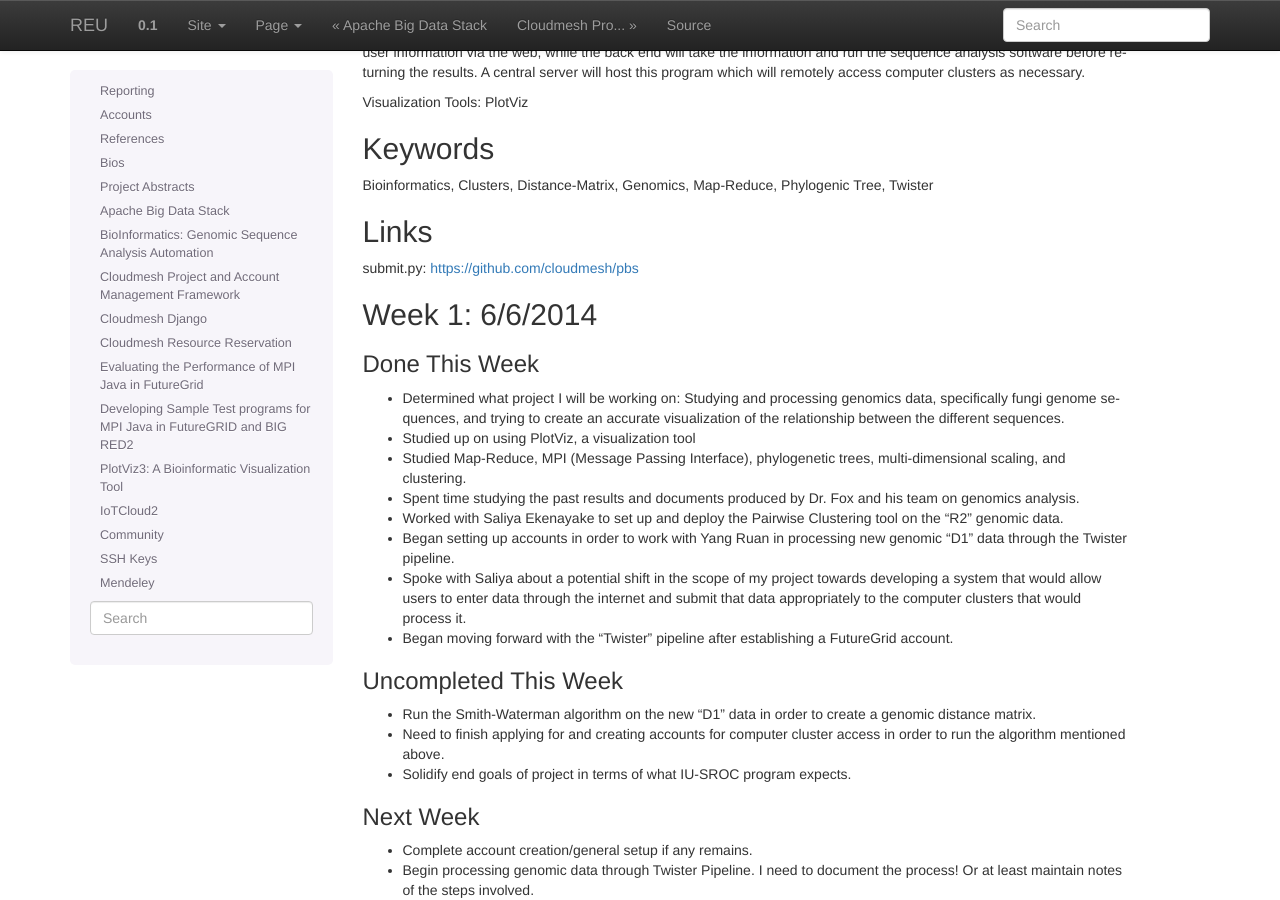
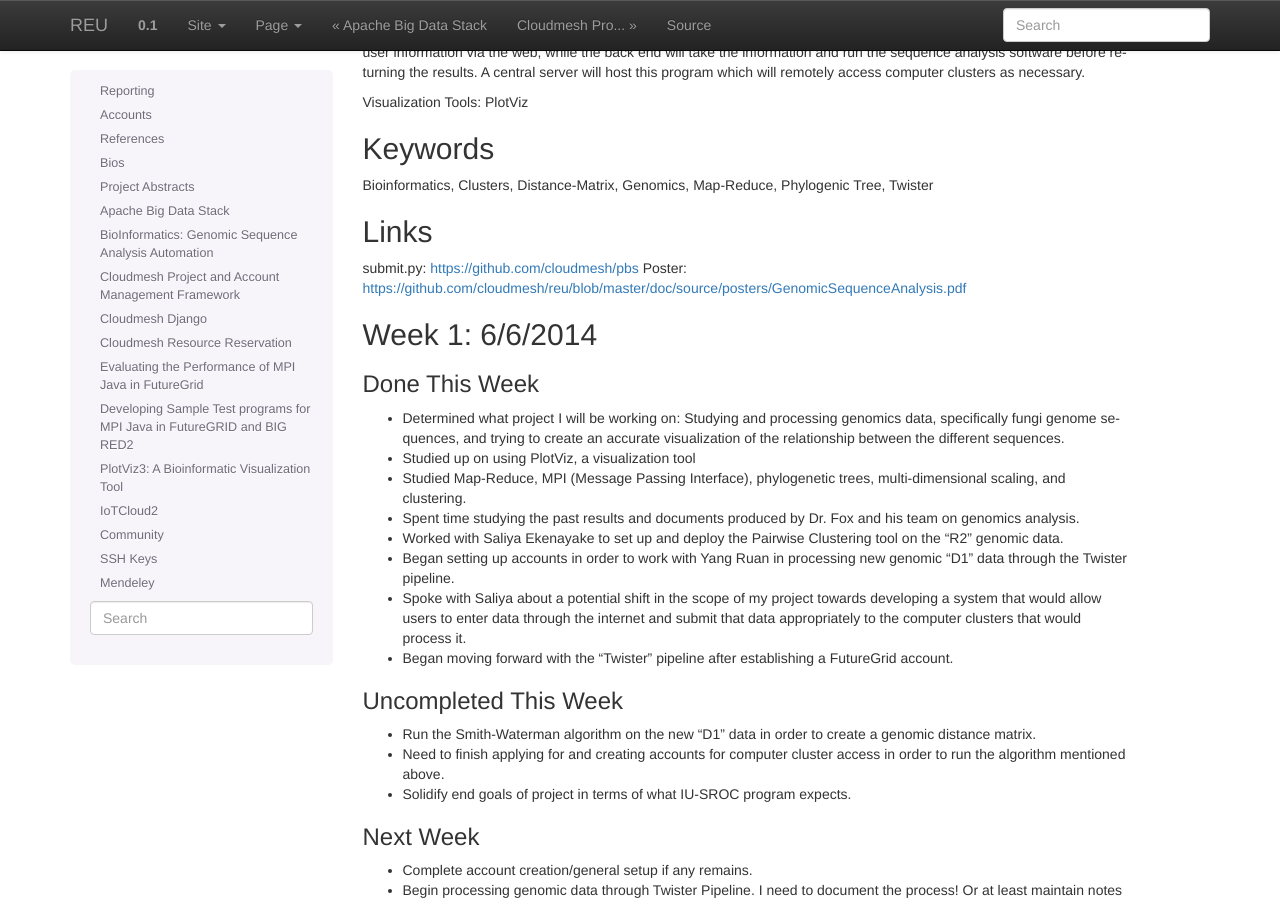
Before and after one commit to cloudmesh-project/reu-2014, a Sphinx documentation site: the page built from doc/source/projects/bioinformatics.rst, in a window 1280 px wide and 900 px high, scrolled down 962 px. Built offline with Sphinx 7.4.7, drawn with Linux system fonts in a browser that asks for light colours; some of the changed lines change nothing that is shown.

Commit message:
Update bioinformatics.rst

```diff
--- a/doc/source/projects/bioinformatics.rst
+++ b/doc/source/projects/bioinformatics.rst
@@ -50,6 +50,7 @@
 Links
 ----------------------------------------------------------------------
 submit.py: https://github.com/cloudmesh/pbs
+Poster: https://github.com/cloudmesh/reu/blob/master/doc/source/posters/GenomicSequenceAnalysis.pdf
 
 Week 1: 6/6/2014
 ----------------------------------------------------------------------
```
